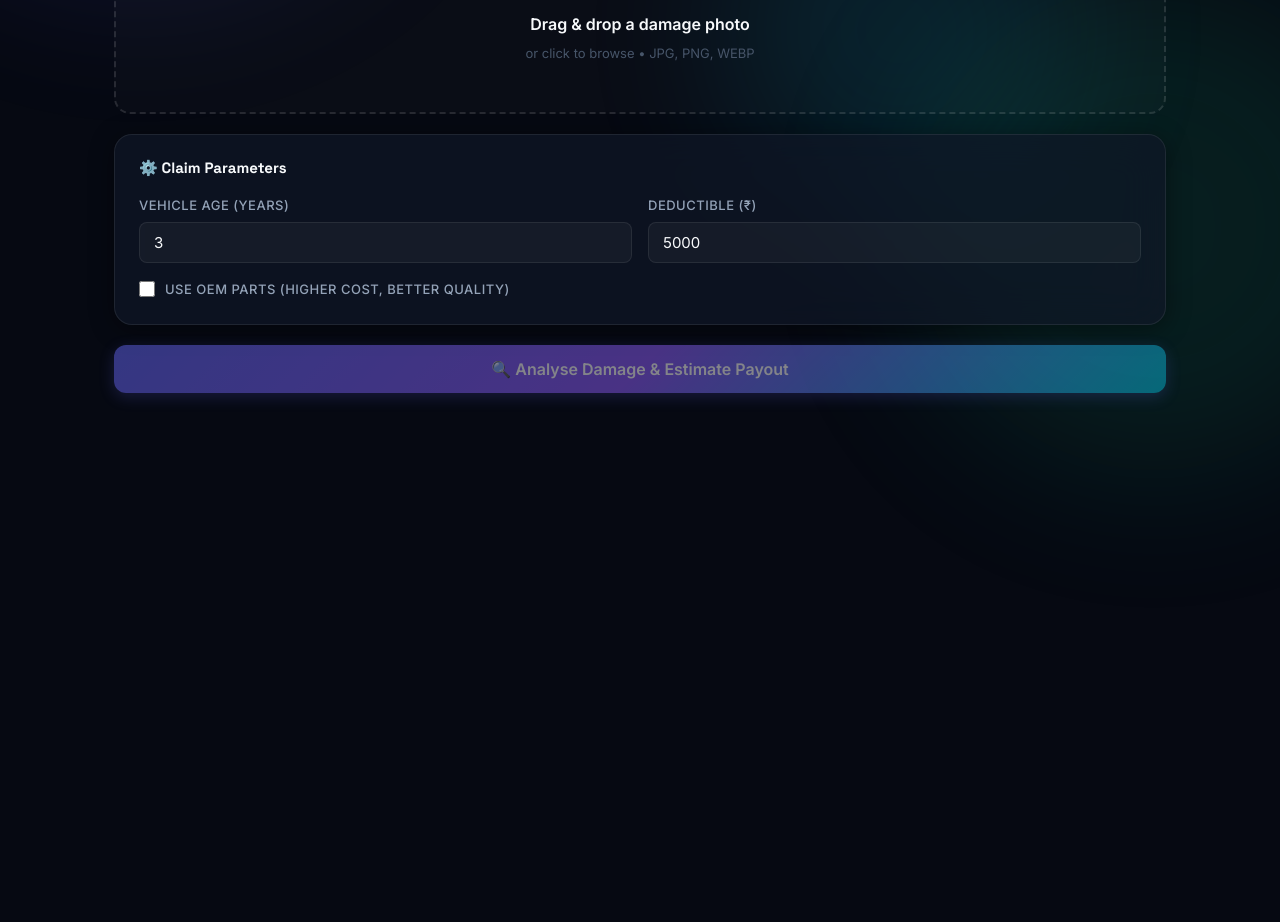
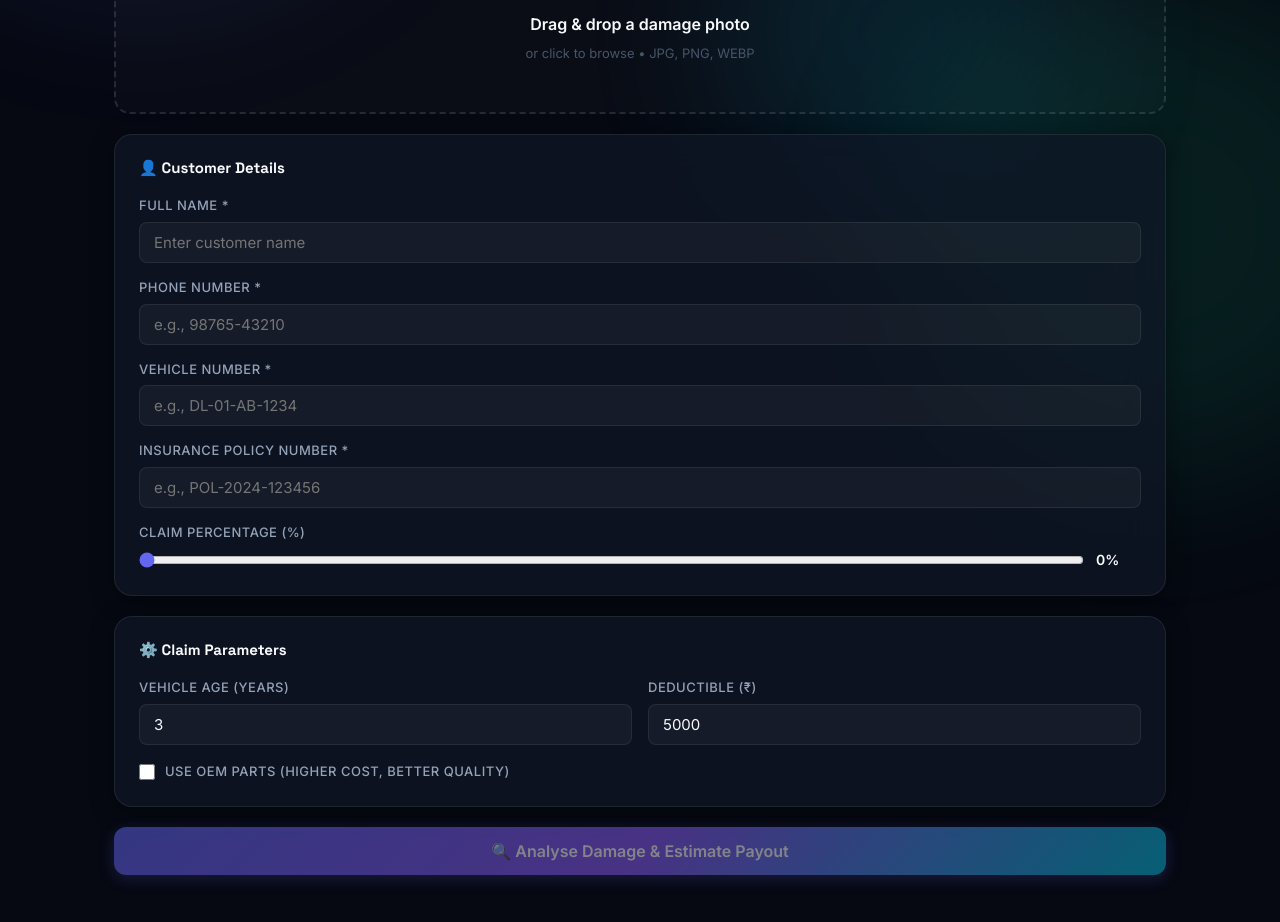
Before and after one commit to Rasikashree/SwiftClaim-Insurance---ML-Mini-Project, a React (Vite) app in the folder frontend/: page /swiftclaim in a window 1280 px wide. Shown: the part 440-1362 px from the top of the page. Before the commit the page ends 913 px from the top, so only its background shows below. Built offline with nearby package versions, Linux system fonts and the light colour scheme.

Commit message:
feat: add customer details form to SwiftClaim dashboard

```diff
--- a/frontend/src/pages/SwiftClaim.jsx
+++ b/frontend/src/pages/SwiftClaim.jsx
@@ -17,6 +17,14 @@ const REC_STYLES = {
 function fmt(n) { return '₹' + Number(n).toLocaleString('en-IN', { maximumFractionDigits: 0 }) }
 
 export default function SwiftClaimPage() {
+  // ─── Customer Details ───
+  const [customerName, setCustomerName]       = useState('')
+  const [customerPhone, setCustomerPhone]     = useState('')
+  const [vehicleNo, setVehicleNo]             = useState('')
+  const [insuranceNo, setInsuranceNo]         = useState('')
+  const [claimPercentage, setClaimPercentage] = useState(0)
+
+  // ─── Claim Submission ───
   const [file, setFile]           = useState(null)
   const [preview, setPreview]     = useState(null)
   const [loading, setLoading]     = useState(false)
@@ -41,12 +49,21 @@ export default function SwiftClaimPage() {
 
   async function submitClaim() {
     if (!file) return
+    if (!customerName || !customerPhone || !vehicleNo || !insuranceNo) {
+      setError('Please fill in all customer details')
+      return
+    }
     setLoading(true); setError(null); setResult(null)
     const fd = new FormData()
     fd.append('image', file)
     fd.append('vehicle_age', vehicleAge)
     fd.append('use_oem', useOem)
     fd.append('deductible', deductible)
+    fd.append('customer_name', customerName)
+    fd.append('customer_phone', customerPhone)
+    fd.append('vehicle_no', vehicleNo)
+    fd.append('insurance_no', insuranceNo)
+    fd.append('claim_percentage', claimPercentage)
     try {
       const res = await fetch(`${API}/api/upload-claim`, { method: 'POST', body: fd })
       const data = await res.json()
@@ -110,6 +127,42 @@ export default function SwiftClaimPage() {
                 <p style={{ color: 'var(--text-muted)', fontSize: 13 }}>or click to browse • JPG, PNG, WEBP</p>
               </div>
             )}
+          </div>
+
+          {/* Customer Details */}
+          <div className="glass-card" style={{ padding: 24 }}>
+            <h3 style={{ fontSize: 15, fontWeight: 700, marginBottom: 18, color: 'var(--text-primary)' }}>👤 Customer Details</h3>
+            <div style={{ display: 'flex', flexDirection: 'column', gap: 14 }}>
+              <div className="form-group">
+                <label>Full Name *</label>
+                <input type="text" className="form-input" placeholder="Enter customer name"
+                  value={customerName} onChange={e => setCustomerName(e.target.value)} />
+              </div>
+              <div className="form-group">
+                <label>Phone Number *</label>
+                <input type="tel" className="form-input" placeholder="e.g., 98765-43210"
+                  value={customerPhone} onChange={e => setCustomerPhone(e.target.value)} />
+              </div>
+              <div className="form-group">
+                <label>Vehicle Number *</label>
+                <input type="text" className="form-input" placeholder="e.g., DL-01-AB-1234"
+                  value={vehicleNo} onChange={e => setVehicleNo(e.target.value)} />
+              </div>
+              <div className="form-group">
+                <label>Insurance Policy Number *</label>
+                <input type="text" className="form-input" placeholder="e.g., POL-2024-123456"
+                  value={insuranceNo} onChange={e => setInsuranceNo(e.target.value)} />
+              </div>
+              <div className="form-group">
+                <label>Claim Percentage (%)</label>
+                <div style={{ display: 'flex', alignItems: 'center', gap: 12 }}>
+                  <input type="range" min={0} max={100} value={claimPercentage}
+                    onChange={e => setClaimPercentage(+e.target.value)}
+                    style={{ flex: 1, accentColor: '#6366f1' }} />
+                  <span style={{ fontSize: 14, fontWeight: 600, minWidth: 45 }}>{claimPercentage}%</span>
+                </div>
+              </div>
+            </div>
           </div>
 
           {/* Config panel */}
@@ -179,6 +232,33 @@ export default function SwiftClaimPage() {
                 </div>
               </div>
             )}
+
+            {/* Customer Info Summary */}
+            <div className="glass-card" style={{ padding: 24, background: 'linear-gradient(135deg, rgba(139,92,246,0.08), rgba(99,102,241,0.08))' }}>
+              <h3 style={{ fontSize: 15, fontWeight: 700, marginBottom: 16, color: 'var(--text-primary)' }}>👤 Claim Summary</h3>
+              <div style={{ display: 'grid', gridTemplateColumns: '1fr 1fr', gap: 18, fontSize: 13 }}>
+                <div>
+                  <div style={{ color: 'var(--text-muted)', fontSize: 11, textTransform: 'uppercase', letterSpacing: '0.5px', marginBottom: 4 }}>Customer Name</div>
+                  <div style={{ fontWeight: 600, color: 'var(--text-primary)' }}>{result.customer_name}</div>
+                </div>
+                <div>
+                  <div style={{ color: 'var(--text-muted)', fontSize: 11, textTransform: 'uppercase', letterSpacing: '0.5px', marginBottom: 4 }}>Phone</div>
+                  <div style={{ fontWeight: 600, color: 'var(--text-primary)' }}>{result.customer_phone}</div>
+                </div>
+                <div>
+                  <div style={{ color: 'var(--text-muted)', fontSize: 11, textTransform: 'uppercase', letterSpacing: '0.5px', marginBottom: 4 }}>Vehicle Number</div>
+                  <div style={{ fontWeight: 600, color: 'var(--text-primary)' }}>{result.vehicle_no}</div>
+                </div>
+                <div>
+                  <div style={{ color: 'var(--text-muted)', fontSize: 11, textTransform: 'uppercase', letterSpacing: '0.5px', marginBottom: 4 }}>Insurance Policy</div>
+                  <div style={{ fontWeight: 600, color: 'var(--text-primary)' }}>{result.insurance_no}</div>
+                </div>
+                <div style={{ gridColumn: '1/-1' }}>
+                  <div style={{ color: 'var(--text-muted)', fontSize: 11, textTransform: 'uppercase', letterSpacing: '0.5px', marginBottom: 4 }}>Claim Percentage</div>
+                  <div style={{ fontWeight: 600, color: 'var(--text-primary)', fontSize: 16 }}>{result.claim_percentage}%</div>
+                </div>
+              </div>
+            </div>
 
             {/* Payout summary */}
             <div className="glass-card" style={{ padding: 24 }}>
```
Also changed, not shown: 1 other file (tests, documents, lock files or other folders).
